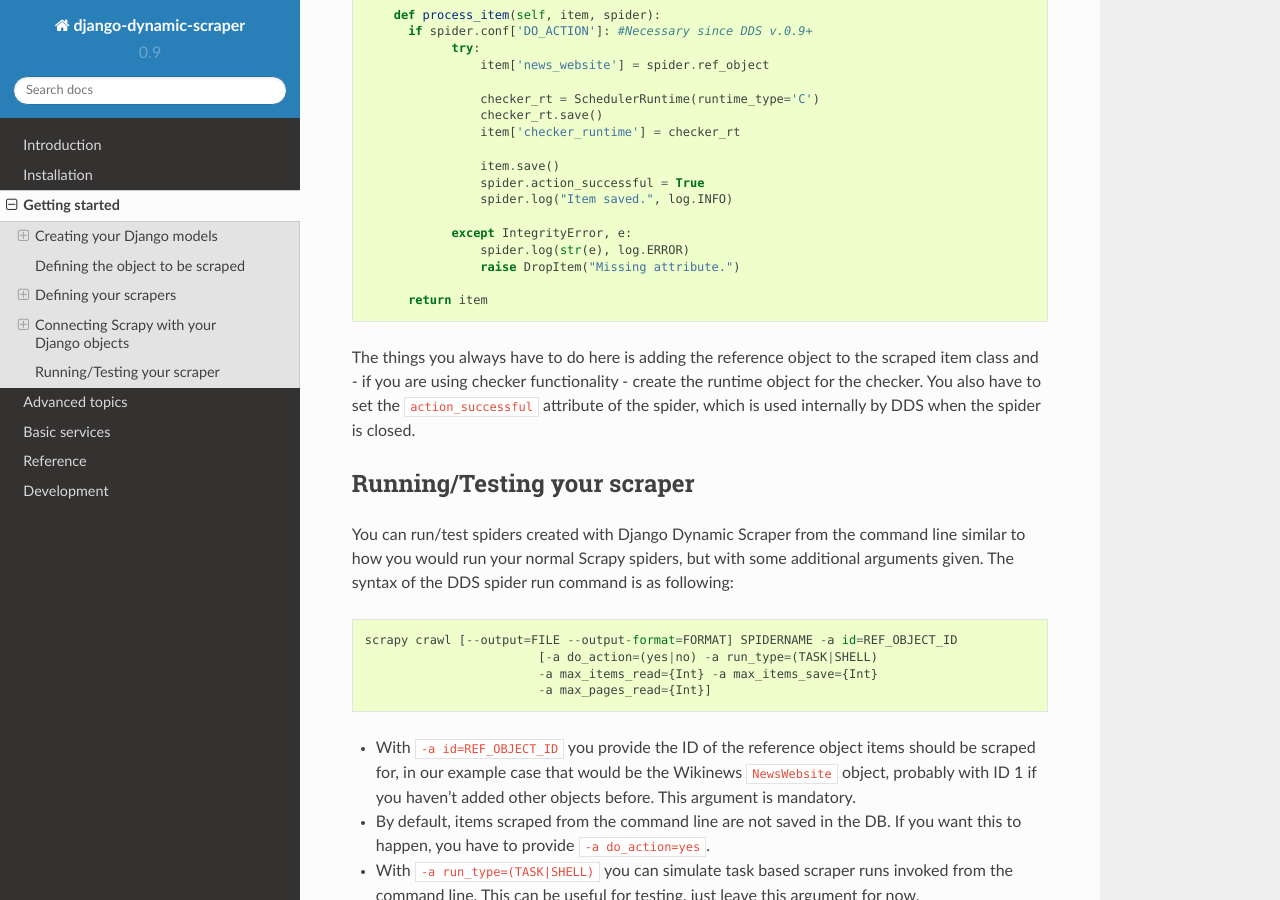
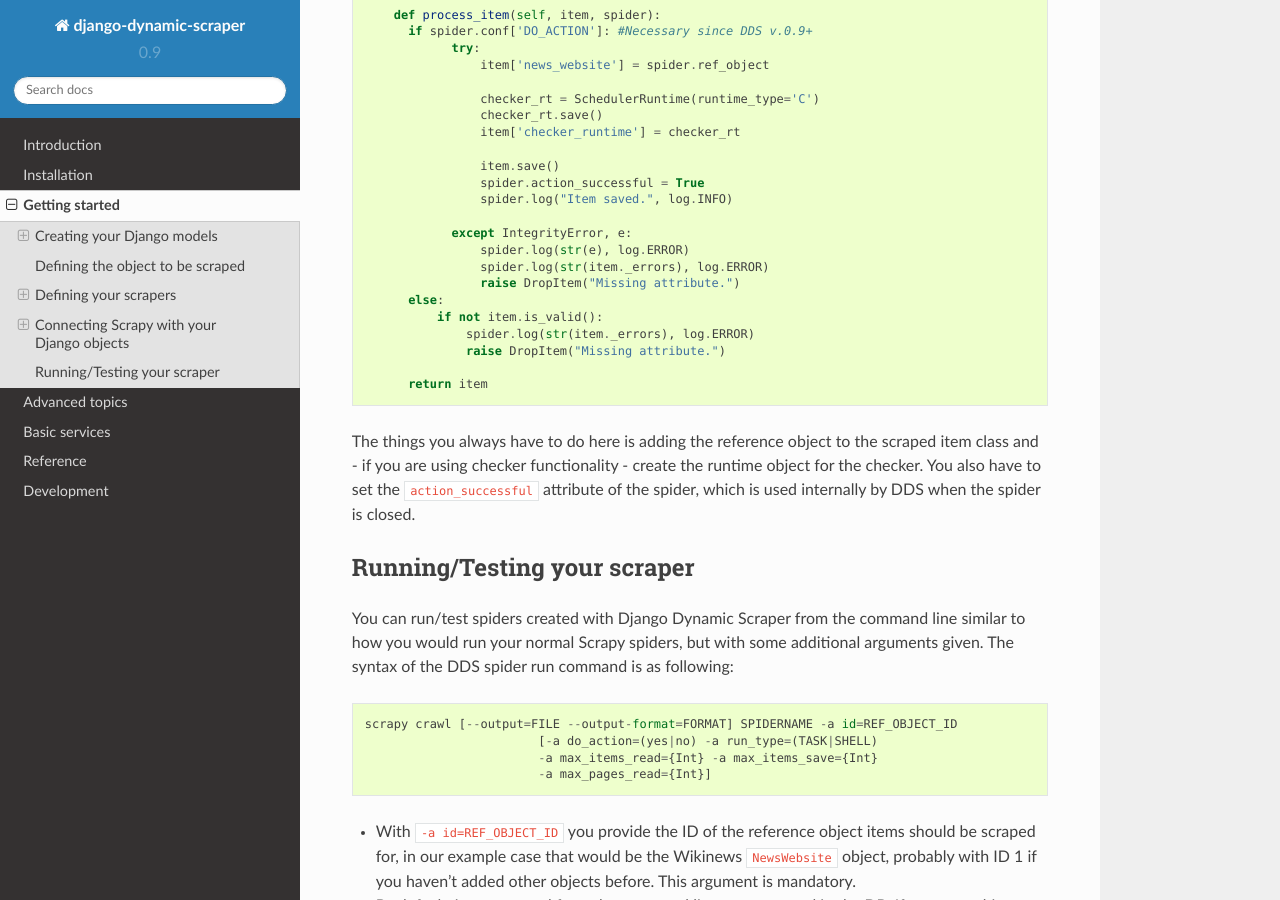
Before and after one commit to dev02019/django-dynamic-scraper, a Sphinx documentation site: the page built from docs/getting_started.rst, in a window 1280 px wide and 900 px high, scrolled down 9950 px. Built offline with Sphinx 7.4.7 and the Read the Docs theme 2.0.0, drawn with Linux system fonts in a browser that asks for light colours.

Commit message:
Some pipeline custom user class code additions in docs

```diff
--- a/docs/getting_started.rst
+++ b/docs/getting_started.rst
@@ -363,7 +363,12 @@ for you but you have to do it manually in your own item pipeline::
 
               except IntegrityError, e:
                   spider.log(str(e), log.ERROR)
+                  spider.log(str(item._errors), log.ERROR)
                   raise DropItem("Missing attribute.")
+        else:
+            if not item.is_valid():
+                spider.log(str(item._errors), log.ERROR)
+                raise DropItem("Missing attribute.")
 
         return item
 
```
